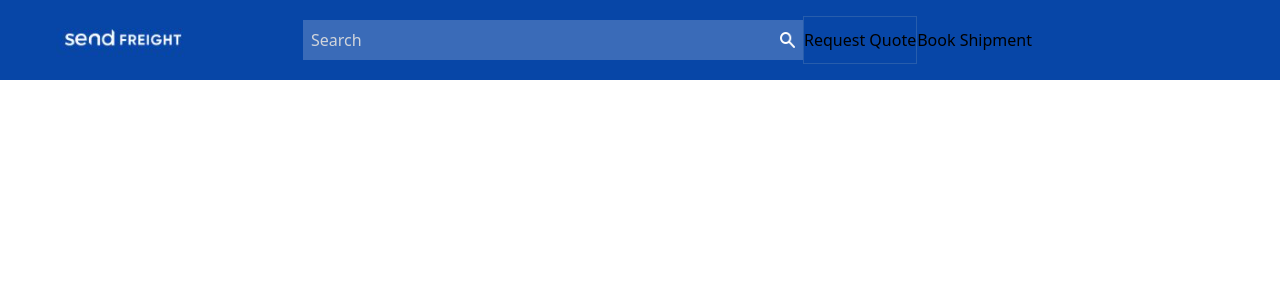
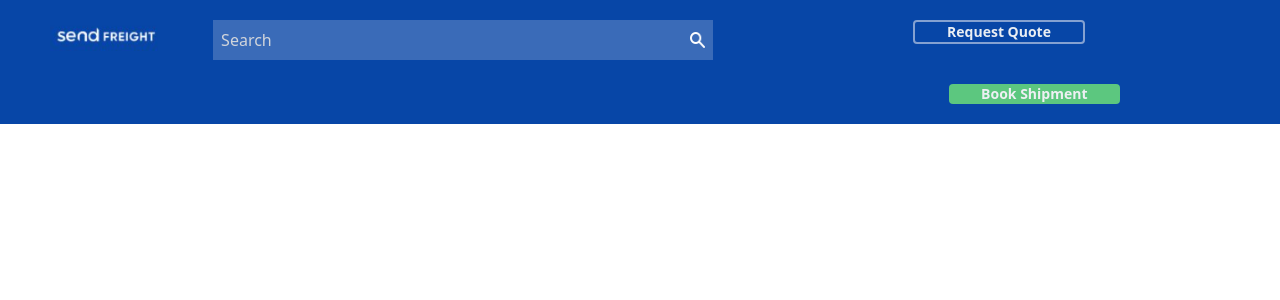
Before and after one commit to avoajaugochukwu/send_ng_frontend, a React (Create React App) app: page / in a window 1280 px wide. Shown: the top 300 px of the page. Built offline with nearby package versions, Linux system fonts and the light colour scheme.

Commit message:
Start removal of tailwind

```diff
--- a/src/components/Header/Header.css
+++ b/src/components/Header/Header.css
@@ -4,5 +4,43 @@
 }
 
 .RequestButton {
-  border: solid #275dac 1px;
+  border: solid #84a1d1 2px;
+  color: #eaeef3;
 }
+
+.ShipmentButton {
+  background-color: #5cc77f;
+  color: #eef0f3;
+}
+
+
+
+.header-flex-container {
+  display: flex;
+  flex-direction: row;
+  flex-wrap: nowrap;
+  justify-content: flex-start;
+  align-content: stretch;
+  align-items: flex-start;
+  background-color: #0746a7;
+}
+.header-flex-item:nth-child(1) {
+  order: 0;
+  flex: 0 1 auto;
+  align-self: auto;
+  margin-left: 50px;
+  margin-right: 50px;
+  padding-top: 20px;
+}
+.header-flex-item:nth-child(2) {
+  order: 0;
+  flex: 10 1 auto;
+  align-self: auto;
+  margin-right: 200px;
+}
+.header-flex-item:nth-child(3) {
+  order: 0;
+  flex: 0 1 auto;
+  align-self: auto;
+  margin-right: 50px;
+}
--- a/src/components/Header/Header.js
+++ b/src/components/Header/Header.js
@@ -7,24 +7,24 @@ import logo from '../../assets/img/send_ng_logo.png'
 export default function Header() {
   return (
     <div>
-      <div className="Header flex ">
-        <div className=" my-5 pl-14 pr-28">
+      <div className="header-flex-container">
+        <div className=" header-flex-item">
           <a href=".">
             <img src={logo} />
           </a>
 
         </div>
         {/* ----------------------------------------------------- */}
-        <div>
+        <div className="header-flex-item">
           <SearchBar />
         </div>
         {/* ----------------------------------------------------- */}
-        <div className="flex">
-          <button className="RequestButton border-solid border-2 my-4">
+        <div className="header-flex-item">
+          <button className="RequestButton px-8 my-5 rounded font-semibold text-sm">
             Request Quote
           </button>
 
-          <button>
+          <button className="ShipmentButton px-8 my-5 rounded font-semibold text-sm ml-9">
             Book Shipment
           </button>
         </div>
```
